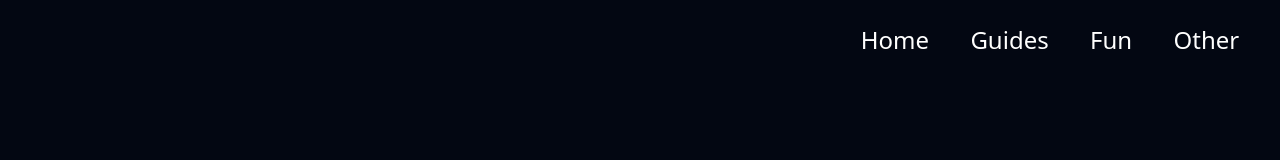
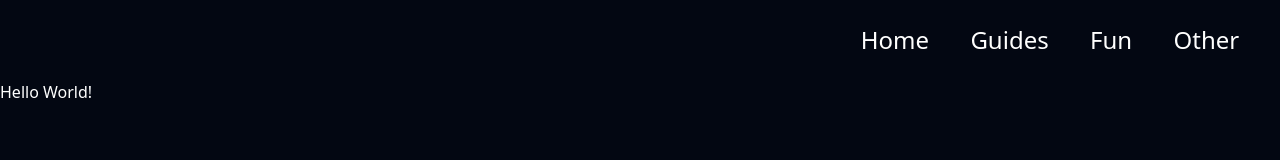
Before and after one commit to ivanluvswaffles/ivanluvswaffles.github.io, a plain HTML site: page fun.html in a window 1280 px wide. Drawn offline with Linux system fonts and the light colour scheme.

```diff
--- a/docs/fun.html
+++ b/fun.html
@@ -6,7 +6,7 @@
 		<title>Ivan's Playground</title>
 		<link rel="stylesheet" href="output.css" />
 	</head>
-	<body>
+	<body class="flex flex-col">
 		<nav>
 			<div>
 				<a href="index.html">Home</a>
@@ -15,5 +15,9 @@
 				<a href="other.html">Other</a>
 			</div>
 		</nav>
+
+		<div id="snake-grid" class="">
+			<p>Hello World!</p>
+		</div>
 	</body>
 </html>
```
Also changed, not shown: android.html (renamed from docs/android.html), guides.html (renamed from docs/guides.html), index.html (renamed from docs/index.html), ios.html (renamed from docs/ios.html), other.html (renamed from docs/other.html), output.css, windows.html (renamed from docs/windows.html), 1 other file.
